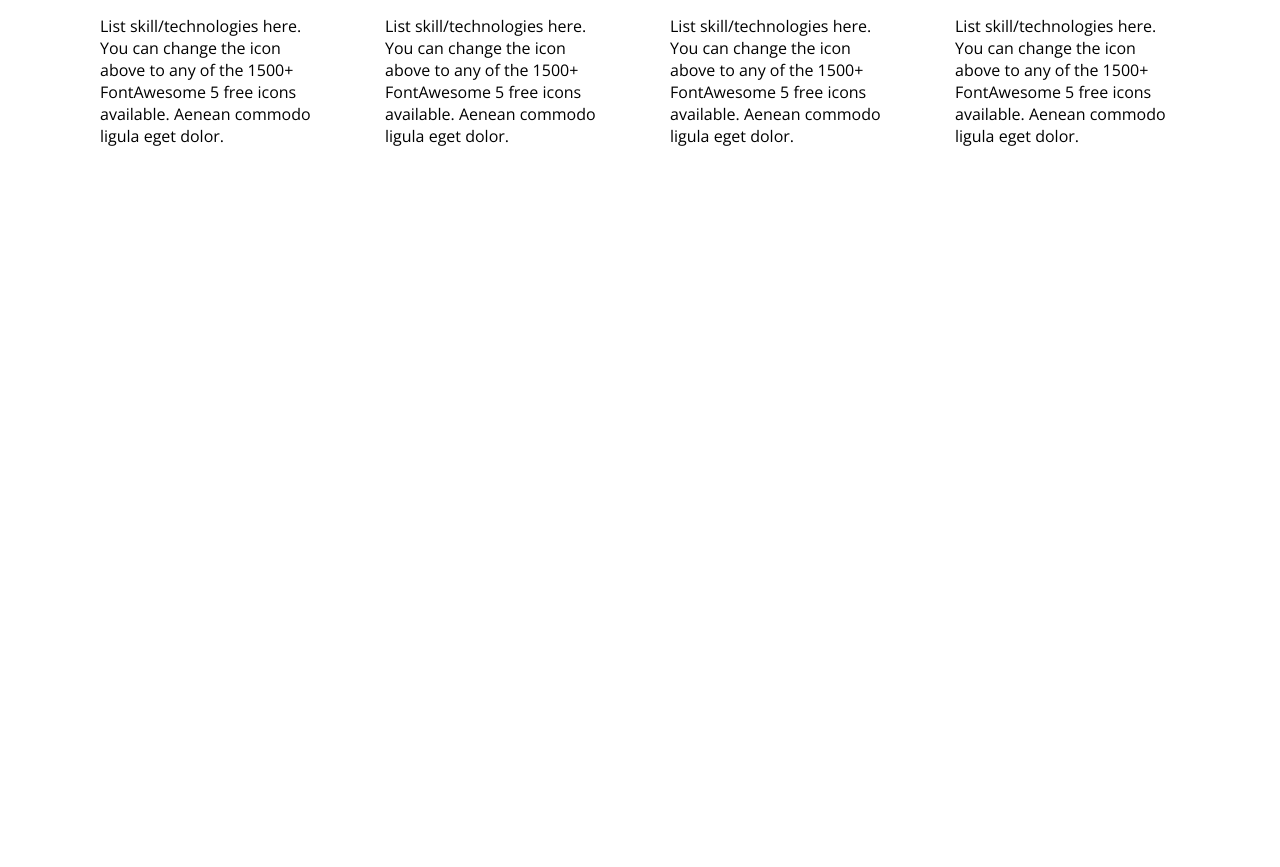
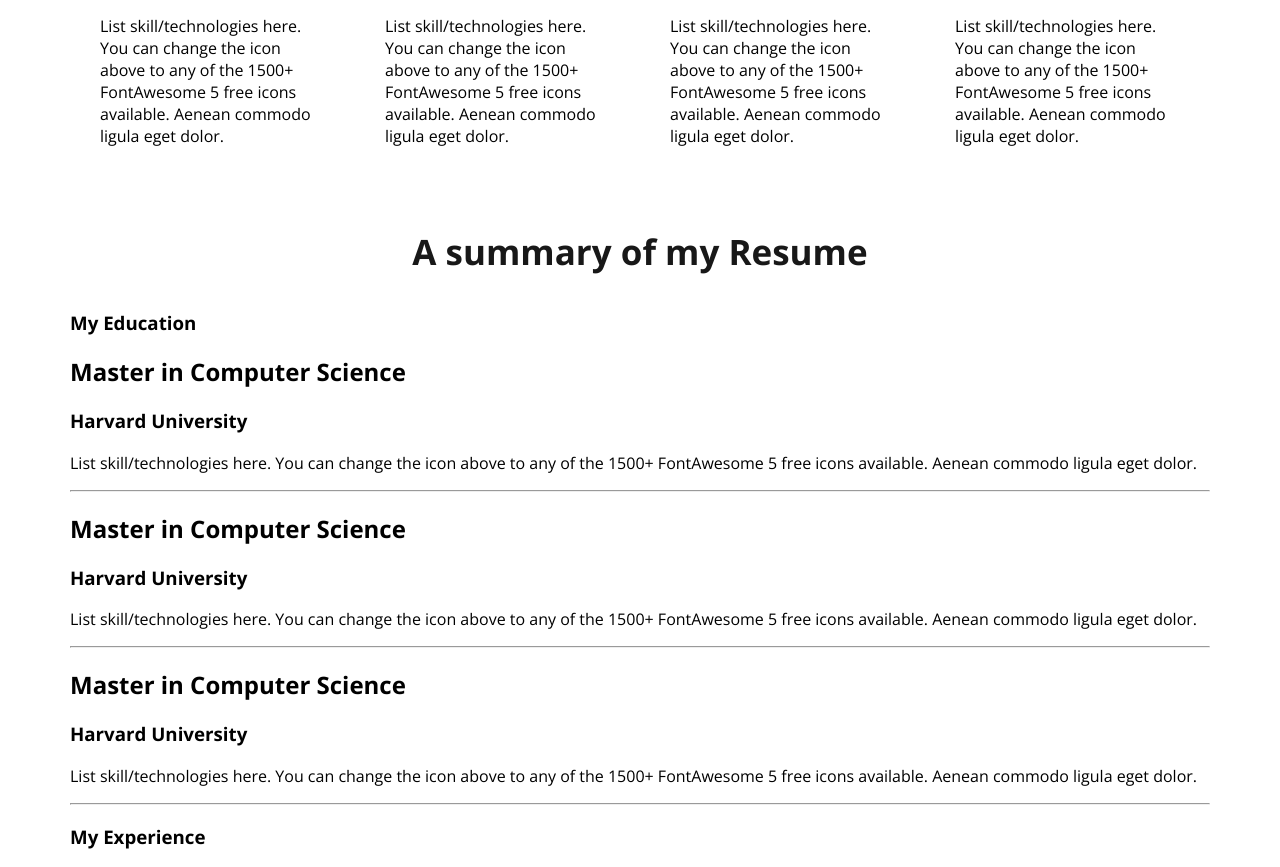
Before and after one commit to Naim-Rihan/developer-portfolio, a plain HTML site: page index.html in a window 1280 px wide. Shown: the part 2143-3010 px from the top of the page. Before the commit the page ends 2344 px from the top, so only its background shows below. Drawn offline with nearby package versions, Linux system fonts and the light colour scheme.

Commit message:
resume section added

```diff
--- a/index.html
+++ b/index.html
@@ -80,6 +80,42 @@
                 </div>
             </div>
         </section>
+        <!-- Resume section -->
+        <section>
+            <h3 class="section-title">A summary of my Resume</h3>
+            <div class="resume-container">
+                <div class="resume-column">
+                    <div class="column-title">
+                        <h3> My Education</h3>
+                        <div>
+                            <h2 class="degree-name">Master in Computer Science</h2>
+                            <h3 class="instituion-name">Harvard University</h3>
+                            <p class="period-description">List skill/technologies here. You can change the icon above
+                            to any of the 1500+ FontAwesome 5 free icons available. Aenean commodo ligula eget dolor.</p>
+                        </div>
+                        <hr>
+                        <div>
+                            <h2 class="degree-name">Master in Computer Science</h2>
+                            <h3 class="instituion-name">Harvard University</h3>
+                            <p class="period-description">List skill/technologies here. You can change the icon above
+                            to any of the 1500+ FontAwesome 5 free icons available. Aenean commodo ligula eget dolor.</p>
+                        </div>
+                        <hr>
+                        <div>
+                            <h2 class="degree-name">Master in Computer Science</h2>
+                            <h3 class="instituion-name">Harvard University</h3>
+                            <p class="period-description">List skill/technologies here. You can change the icon above
+                            to any of the 1500+ FontAwesome 5 free icons available. Aenean commodo ligula eget dolor.</p>
+                        </div>
+                        <hr>
+                    </div>
+                    <div class="column-title">
+                        <h3> My Experience </h3>
+                    </div>
+                </div>
+                <div class="resume-column"></div>
+            </div>
+        </section>
     </main>
     <footer>
 
--- a/styles/portfolio.css
+++ b/styles/portfolio.css
@@ -126,3 +126,9 @@ main{
     padding: 30px;
     gap: 24px;
 }
+/* Resume section styles */
+.resume-column-title{
+    color: #474747;
+    font-size: 30px;
+    font-weight: 700;
+}
```
